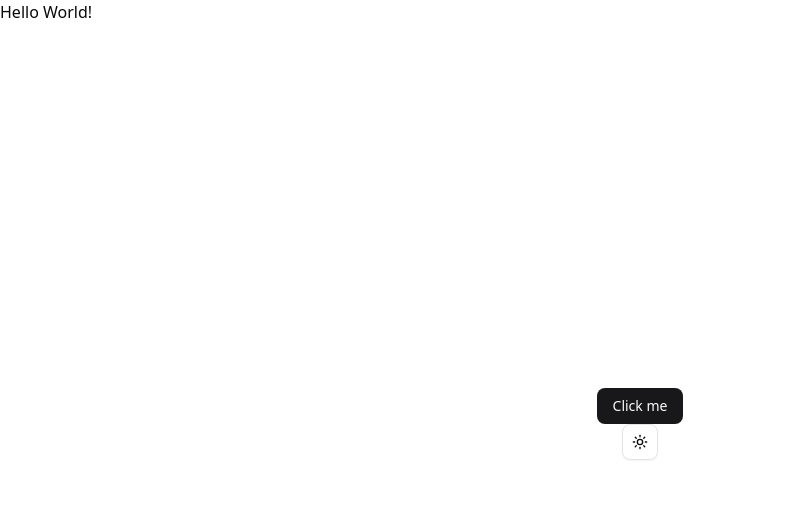
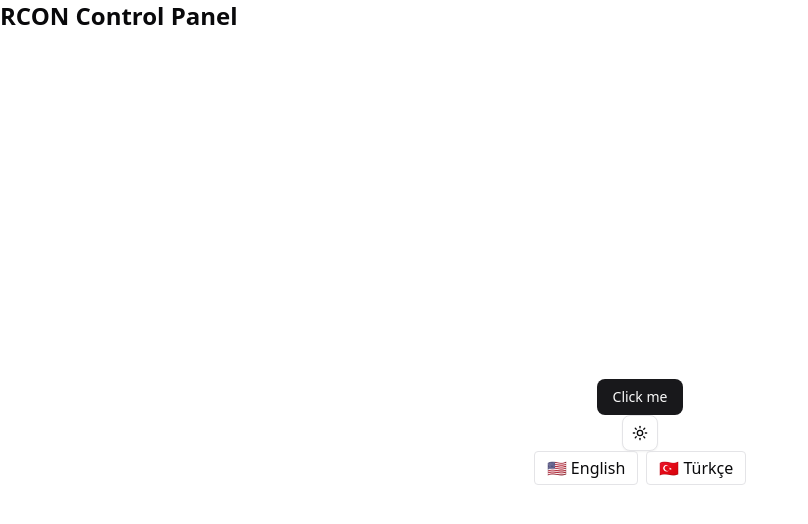
Before and after one commit to keremketenci/rcon-app, a React (Vite) app: page / in a window 1280 px wide. Shown: the top 524 px of the page, without its empty margins (0-808 px from the left). Built offline with nearby package versions, Linux system fonts and the light colour scheme.

Commit message:
add i18n (translation)

```diff
--- a/package.json
+++ b/package.json
@@ -17,9 +17,11 @@
     "@tauri-apps/plugin-opener": "^2",
     "class-variance-authority": "^0.7.1",
     "clsx": "^2.1.1",
+    "i18next": "^25.6.0",
     "lucide-react": "^0.548.0",
     "react": "^19.1.0",
     "react-dom": "^19.1.0",
+    "react-i18next": "^16.2.0",
     "tailwind-merge": "^3.3.1",
     "tailwindcss": "^4.1.16"
   },
--- a/src/App.tsx
+++ b/src/App.tsx
@@ -1,4 +1,7 @@
 import "./App.css";
+
+// translation
+import { useTranslation } from "react-i18next";
 
 // components
 import { ThemeModeToggle } from "@/components/shadcn/Theme/theme-mode-toggle";
@@ -6,12 +9,29 @@ import { ThemeModeToggle } from "@/components/shadcn/Theme/theme-mode-toggle";
 import { Button } from "@/components/shadcn/ui/button";
 
 function App() {
+  // translation
+  const { t, i18n } = useTranslation();
+
   return (
     <main>
-      <h1>Hello World!</h1>
+      <h1 className="text-2xl font-bold">{t("app.title")}</h1>
       <div className="flex min-h-svh flex-col items-center justify-center">
         <Button>Click me</Button>
         <ThemeModeToggle />
+        <div>
+          <button
+            className="border px-3 py-1 rounded"
+            onClick={() => i18n.changeLanguage("en")}
+          >
+            🇺🇸 English
+          </button>
+          <button
+            className="ml-2 border px-3 py-1 rounded"
+            onClick={() => i18n.changeLanguage("tr")}
+          >
+            🇹🇷 Türkçe
+          </button>
+        </div>
       </div>
     </main>
   );
--- /dev/null
+++ b/src/lib/i18n/en.json
@@ -0,0 +1,5 @@
+{
+  "app": {
+    "title": "RCON Control Panel"
+  }
+}
--- /dev/null
+++ b/src/lib/i18n/index.ts
@@ -0,0 +1,13 @@
+import i18n from "i18next";
+import { initReactI18next } from "react-i18next";
+import en from "./en.json";
+import tr from "./tr.json";
+
+i18n.use(initReactI18next).init({
+  resources: { en: { translation: en }, tr: { translation: tr } },
+  lng: "en",
+  fallbackLng: "en",
+  interpolation: { escapeValue: false },
+});
+
+export default i18n;
--- /dev/null
+++ b/src/lib/i18n/tr.json
@@ -0,0 +1,5 @@
+{
+  "app": {
+    "title": "RCON Kontrol Paneli"
+  }
+}
--- a/src/main.tsx
+++ b/src/main.tsx
@@ -2,6 +2,7 @@ import React from "react";
 import ReactDOM from "react-dom/client";
 import App from "./App";
 import { ThemeProvider } from "@/components/shadcn/Theme/theme-provider";
+import "@/lib/i18n";
 
 ReactDOM.createRoot(document.getElementById("root") as HTMLElement).render(
   <React.StrictMode>
```
Also changed, not shown: 1 other file (tests, documents, lock files or other folders).
